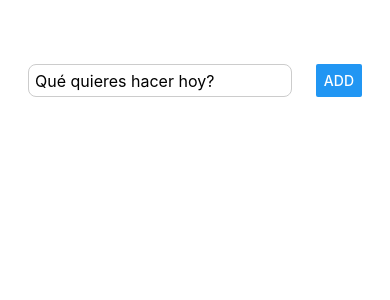
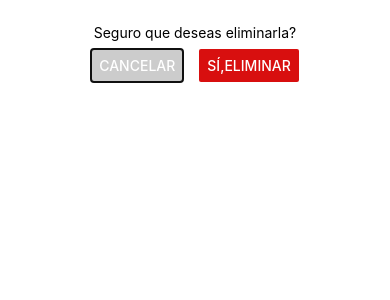
Before and after one commit to Sephiree/to-do-app1, a React Native app: screen / in a window 390 px wide. Shown: the top 300 px of the page. Built offline with nearby package versions, Linux system fonts and the light colour scheme.

Commit message:
Componentes, modales y estilos

```diff
--- a/App.js
+++ b/App.js
@@ -1,6 +1,7 @@
 import { StatusBar } from 'expo-status-bar';
 import { StyleSheet, Text,View, TextInput, Button, FlatList} from 'react-native';
 import { useState } from 'react';
+import ConfirmDeleteModal from './src/components/ConfirmDeleteModal';
 
 
 export default function App() {
@@ -30,6 +31,7 @@ export default function App() {
   }
 
   return (
+    <>
     <View style={styles.container}>
       <View style={styles.taskInputContainer}>
       <TextInput style={styles.taskInput}
@@ -48,6 +50,8 @@ export default function App() {
       </View>
       <StatusBar style="auto"/>
     </View>
+    <ConfirmDeleteModal/>
+    </>
   );
 }
 
--- /dev/null
+++ b/src/components/ConfirmDeleteModal.jsx
@@ -0,0 +1,20 @@
+import { Button, Modal, StyleSheet, Text, View } from 'react-native'
+import { styles } from './confirmDeleteModalStyles'
+
+const ConfirmDeleteModal = () => {
+  return (
+    <Modal
+      visible={true}
+      >
+
+      <View style={styles.modalContainer}>
+        <Text style={styles.modalTitle}> Seguro que deseas eliminarla? </Text>
+        <View style={styles.btnContainer}>
+          <Button color="#ccc" title="Cancelar" onPress={() => {}} />
+          <Button color="rgba(216, 15, 15, 1)" title="sí,eliminar" onPress={() => {}} />
+        </View>
+      </View>
+    </Modal>
+  )
+}
+export default ConfirmDeleteModal
--- /dev/null
+++ b/src/components/confirmDeleteModalStyles.js
@@ -0,0 +1,17 @@
+import { StyleSheet } from "react-native";
+
+export const styles = StyleSheet.create({
+  modalContainer: {
+padding:16,
+  },
+  modalTitle: {
+    padding: 8,
+    textAlign:"center",
+  },
+  btnContainer:{
+    flexDirection:"row",
+    justifyContent: "center",
+    alignItems: "center",
+    gap:16,
+  }
+})
```
